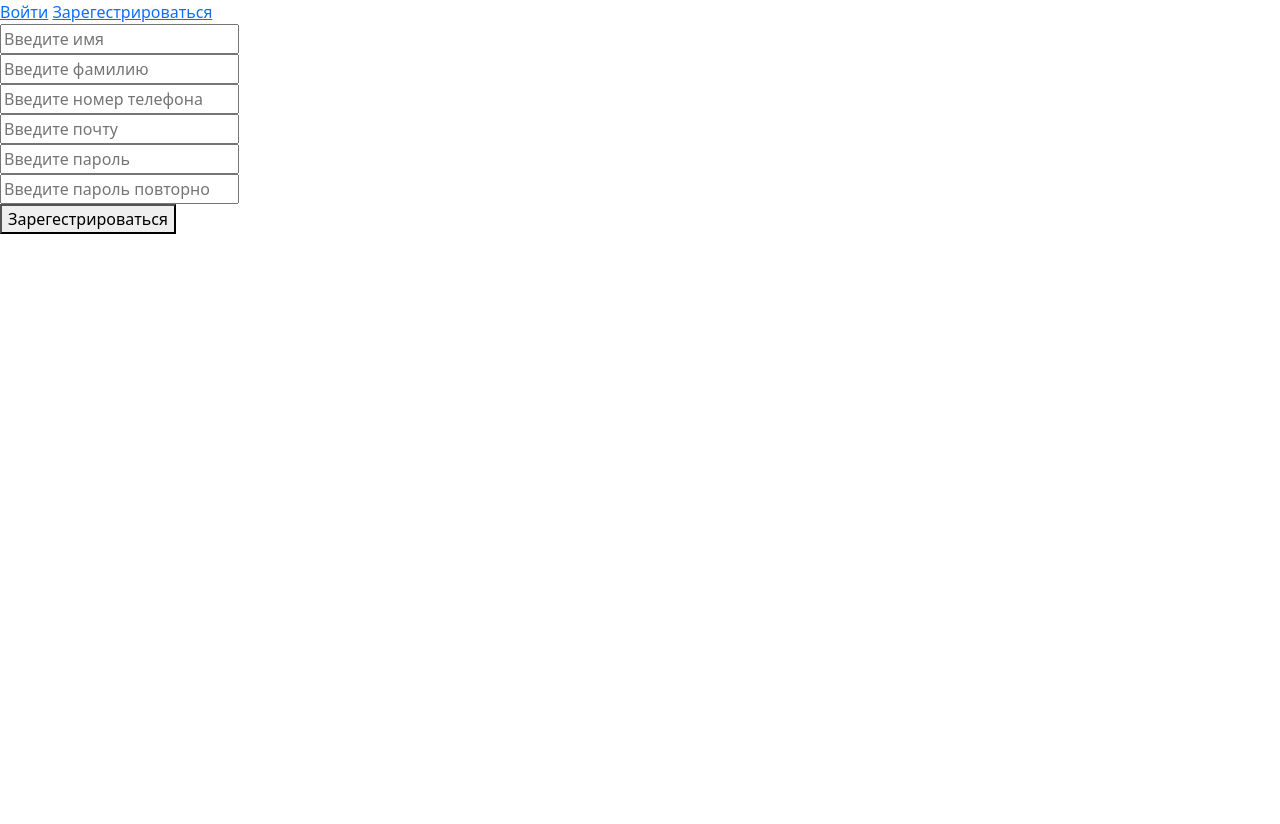
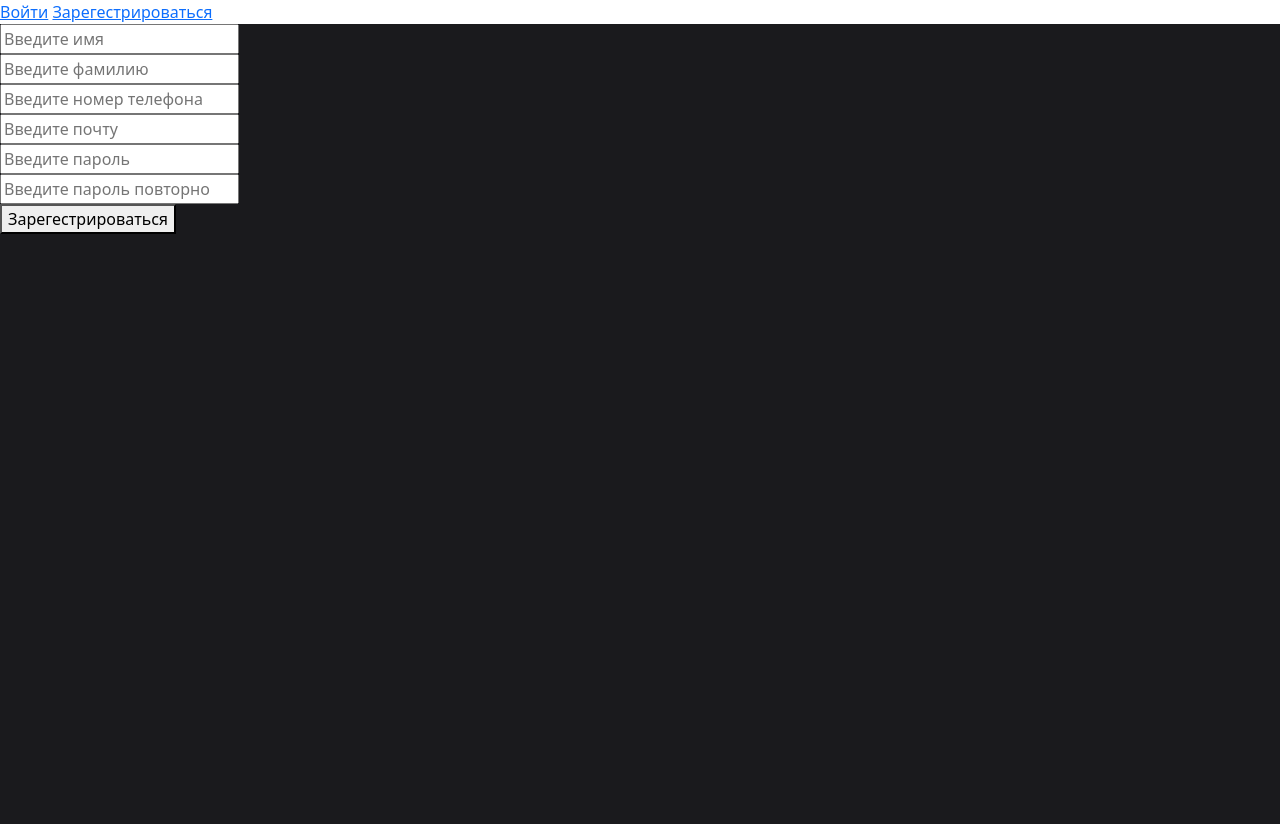
Before and after one commit to Leonid-poc/MakeHub, a Flask app: page /register.html in a window 1280 px wide. Before the commit the page ends 234 px from the top, so only its background shows below. Run offline with Flask 2, Linux system fonts and the light colour scheme.

Commit message:
сохранение сессии пользователя

```diff
--- a/main.py
+++ b/main.py
@@ -1,5 +1,5 @@
 from werkzeug.security import generate_password_hash, check_password_hash
-from flask_login import current_user, login_user, logout_user, LoginManager, login_required
+from flask_login import current_user, login_user, logout_user, LoginManager, login_required, UserMixin
 from flask import Flask, render_template, request, redirect
 from flask_sqlalchemy import SQLAlchemy
 
@@ -12,7 +12,7 @@ app.config['SEND_FILE_MAX_AGE_DEFAULT'] = 0
 
 db = SQLAlchemy(app)
 
-class User(db.Model):
+class User(db.Model, UserMixin):
     is_active = True
     id = db.Column(db.Integer, primary_key=True)
     name = db.Column(db.String(50), nullable=False)
@@ -62,11 +62,13 @@ def login():
         if not check_password_hash(user.password, password):
             return render_template('login.html', message='Неверный пароль, Попробуйте ещё раз', email=email)
         login_user(user, remember=remember)
+        current_user.is_active = True
         return redirect('/')
 
-@app.route('/logout')
+@app.route('/logout.html')
 @login_required
 def logout():
+    current_user.is_active = False
     logout_user()
     return redirect("/")
 
@@ -91,6 +93,8 @@ def register():
         new_user = User(name=name, surname=surname, phone=phone, email=email, password=generate_password_hash(password))
         db_session.add(new_user)
         db_session.commit()
+        login_user(new_user, remember=False)
+        current_user.is_active = True
         return redirect('/')
 
 if __name__ == '__main__':
--- a/static/css/main.css
+++ b/static/css/main.css
@@ -1,3 +1,9 @@
+.root {
+    position: absolute;
+    background-color: #1A1A1D;
+    height: 100%;
+    width: 100%;
+}
 .error {
-    color: red;
+    color:red;
 }
--- a/templates/base.html
+++ b/templates/base.html
@@ -4,15 +4,20 @@
     <meta charset="utf-8" />
     <link rel="icon" href="favicon.ico" />
     <meta name="viewport" content="width=device-width, initial-scale=1" />
-    <link rel="stylesheet" href="{{ url_for('static', filename='css/main.css')}}" type="text/css">
+    <!-- <link rel="stylesheet" href="{{ url_for('static', filename='css/main.css')}}" type="text/css"> -->
+    <link rel="stylesheet" href="/static/css/main.css">
     <link href="https://cdn.jsdelivr.net/npm/bootstrap@5.3.0-alpha1/dist/css/bootstrap.min.css" rel="stylesheet" integrity="sha384-GLhlTQ8iRABdZLl6O3oVMWSktQOp6b7In1Zl3/Jr59b6EGGoI1aFkw7cmDA6j6gD" crossorigin="anonymous">
     <title>{% block title %}{%endblock%}</title>
 </head>
 <body>
     <!-- Тут писать навбар сайта!!! -->
     <div id="root">
+        {% if not current_user.is_active %}
         <a href="login.html">Войти</a>
         <a href="register.html">Зарегестрироваться</a>
+        {% else %}
+        <a href="logout.html">Выйти</a>
+        {% endif %}
     </div>
     {% block main %}{% endblock %} <!-- Тут ничего не писать это часть джинджи -->
     <!-- Тут писать футер сайта -->
--- a/templates/index.html
+++ b/templates/index.html
@@ -5,5 +5,7 @@
 {%endblock%}
 
 {% block main %}
-Привет {{ current_user.name }}
+<div class="root">
+    Привет {{ current_user.name }}
+</div>
 {%endblock%}
--- a/templates/login.html
+++ b/templates/login.html
@@ -5,6 +5,7 @@
 {%endblock%}
 
 {% block main %}
+<div class="root">
     <div class="error --bs-danger-bg-subtle">{{ message }}</div>
     <form action='' method="post">
         <div class="elem-login"><input type="email" name="email" placeholder="Введите почту" value="{{ email }}"></div>
@@ -15,4 +16,5 @@
         </div>
         <button type="submit">Войти</button>
     </form>
+</div>
 {%endblock%}
--- a/templates/register.html
+++ b/templates/register.html
@@ -5,7 +5,8 @@
 {%endblock%}
 
 {% block main %}
-<div class="error --bs-danger-bg-subtle">{{ message }}</div>
+<div class="root">
+    <div class="error --bs-danger-bg-subtle">{{ message }}</div>
 <form action='' method="post">
     <div class="register-elem"><input value="{% if message %}{{ data['name'] }}{% endif %}" name="name" type="text" placeholder="Введите имя"></div>
     <div class="register-elem"><input value="{% if message %}{{ data['surname'] }}{% endif %}" name="surname" type="text" placeholder="Введите фамилию"></div>
@@ -16,4 +17,5 @@
     <button type="submit">Зарегестрироваться</button>
 </form>
 <script src="{{ url_for('static', filename='js/register.js') }}"></script>
+</div>
 {%endblock%}
```
Lines whose indentation alone changed are shown as unchanged.
